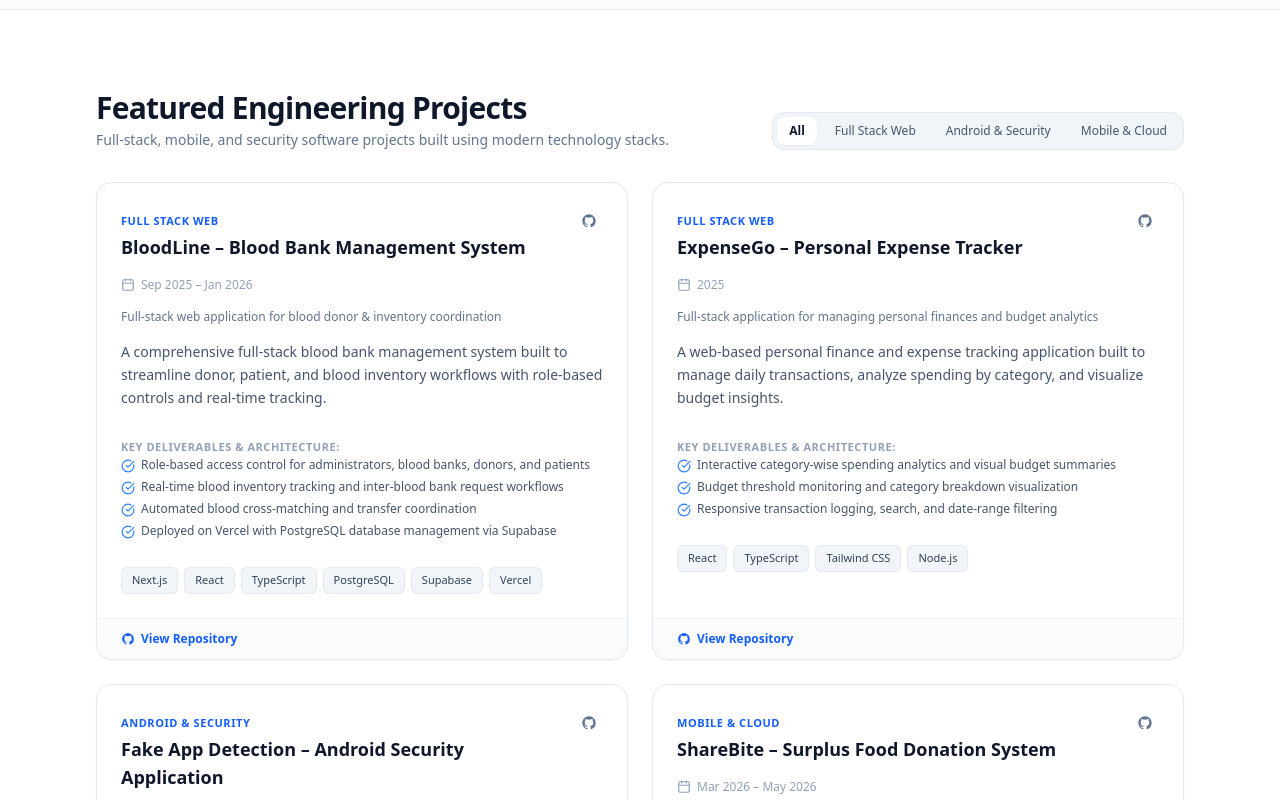
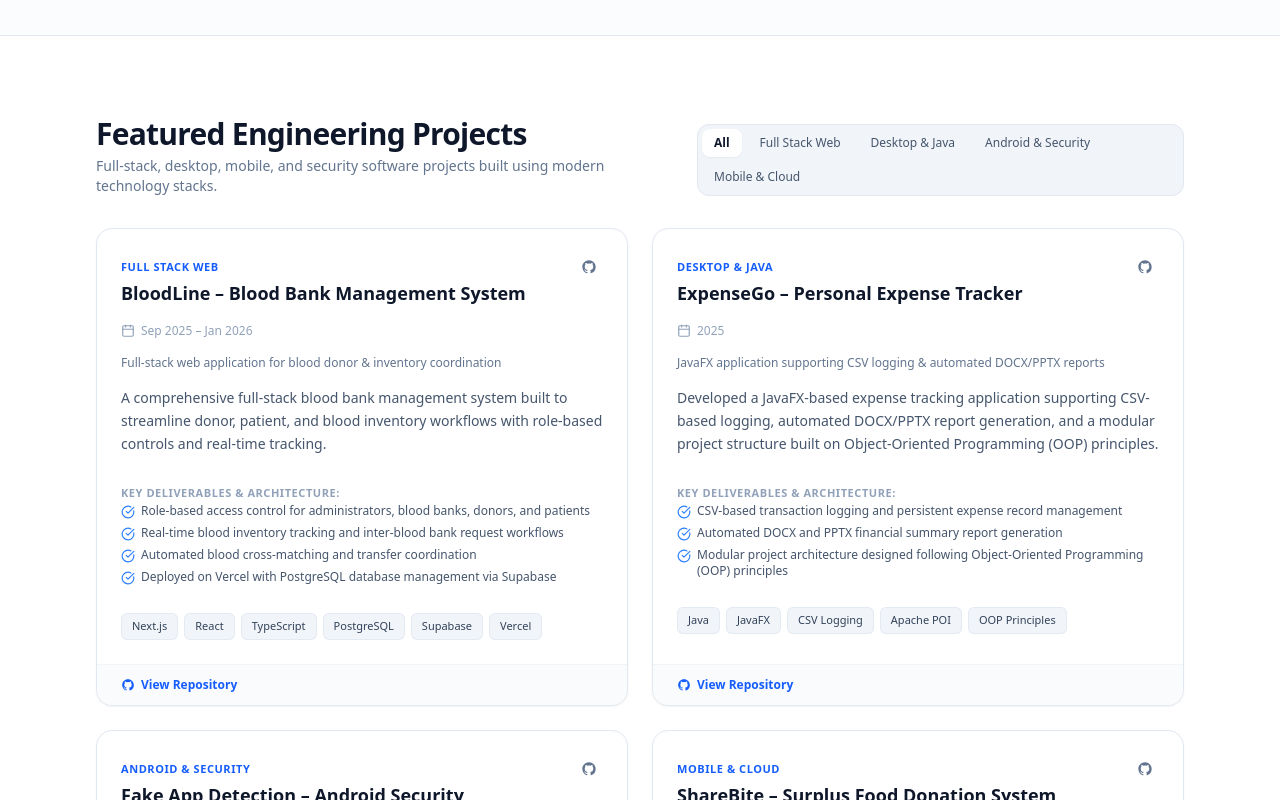
Before and after one commit to shivanvithajayam/cs-portfolio, a Next.js app: page / in a window 1280 px wide. Shown: the part 1920-2720 px from the top of the page. Built offline with nearby package versions, Linux system fonts and the light colour scheme.

Commit message:
Update ExpenseGo to JavaFX-based project with CSV logging and DOCX/PPTX report generation

```diff
--- a/src/components/sections/ProjectsSection.tsx
+++ b/src/components/sections/ProjectsSection.tsx
@@ -9,7 +9,7 @@ export default function ProjectsSection() {
   const { projects } = portfolioData;
   const [selectedCategory, setSelectedCategory] = useState<string>("All");
 
-  const categories = ["All", "Full Stack Web", "Android & Security", "Mobile & Cloud"];
+  const categories = ["All", "Full Stack Web", "Desktop & Java", "Android & Security", "Mobile & Cloud"];
 
   const filteredProjects = selectedCategory === "All"
     ? projects
@@ -26,7 +26,7 @@ export default function ProjectsSection() {
               Featured Engineering Projects
             </h2>
             <p className="text-sm text-slate-500 dark:text-slate-400 mt-1">
-              Full-stack, mobile, and security software projects built using modern technology stacks.
+              Full-stack, desktop, mobile, and security software projects built using modern technology stacks.
             </p>
           </div>
 
--- a/src/data/portfolioData.ts
+++ b/src/data/portfolioData.ts
@@ -20,7 +20,7 @@ export interface Project {
   id: string;
   title: string;
   subtitle: string;
-  category: 'Full Stack Web' | 'Android & Security' | 'Mobile & Cloud';
+  category: 'Full Stack Web' | 'Android & Security' | 'Mobile & Cloud' | 'Desktop & Java';
   period: string;
   description: string;
   technologies: string[];
@@ -82,7 +82,7 @@ export const portfolioData: {
     tagline: "B.E. Computer Science & Engineering student at BMS College of Engineering, Bengaluru. CGPA: 9.9 / 10.",
     bio: [
       "I am an undergraduate student pursuing my Bachelor of Engineering (B.E.) in Computer Science & Engineering at BMS College of Engineering, Bengaluru, maintaining a CGPA of 9.9 / 10 (till IV Semester).",
-      "My technical journey is driven by a deep curiosity for how software systems work from the inside out. I specialize in building full-stack web applications, mobile platforms, and security analysis utilities. My project portfolio includes BloodLine (a Next.js and PostgreSQL blood bank management platform), ShareBite (a Flutter and Firebase surplus food distribution app), Fake App Detection (an Android malware detection tool with Django backend), and ExpenseGo (a React finance tracker).",
+      "My technical journey is driven by a deep curiosity for how software systems work from the inside out. I specialize in building full-stack web applications, mobile platforms, Java desktop software, and security analysis utilities. My project portfolio includes BloodLine (a Next.js and PostgreSQL blood bank management platform), ExpenseGo (a JavaFX-based expense tracking application with automated DOCX/PPTX report generation), ShareBite (a Flutter and Firebase surplus food distribution app), and Fake App Detection (an Android malware detection tool with Django backend).",
       "Beyond writing code, I strongly value core computer science fundamentals—Data Structures & Algorithms, Operating Systems, Database Systems, and Computer Architecture. I approach problem-solving with a focus on code readability, modularity, and scalability.",
       "I actively participate in technical and academic campus communities. I serve as an Organizing Committee member for the IEEE Computer Society BMSCE, a member of Pentagram (the Mathematical Society of BMSCE), and a Core Committee member of the Fine Arts Club (FAC), organizing technical workshops and campus events."
     ],
@@ -124,20 +124,20 @@ export const portfolioData: {
     {
       id: "expense-go",
       title: "ExpenseGo – Personal Expense Tracker",
-      subtitle: "Full-stack application for managing personal finances and budget analytics",
-      category: "Full Stack Web",
+      subtitle: "JavaFX application supporting CSV logging & automated DOCX/PPTX reports",
+      category: "Desktop & Java",
       period: "2025",
-      description: "A web-based personal finance and expense tracking application built to manage daily transactions, analyze spending by category, and visualize budget insights.",
-      technologies: ["React", "TypeScript", "Tailwind CSS", "Node.js"],
+      description: "Developed a JavaFX-based expense tracking application supporting CSV-based logging, automated DOCX/PPTX report generation, and a modular project structure built on Object-Oriented Programming (OOP) principles.",
+      technologies: ["Java", "JavaFX", "CSV Logging", "Apache POI", "OOP Principles"],
       architectureHighlights: [
-        "Interactive category-wise spending analytics and visual budget summaries",
-        "Budget threshold monitoring and category breakdown visualization",
-        "Responsive transaction logging, search, and date-range filtering"
+        "CSV-based transaction logging and persistent expense record management",
+        "Automated DOCX and PPTX financial summary report generation",
+        "Modular project architecture designed following Object-Oriented Programming (OOP) principles"
       ],
       features: [
-        "Real-time expense categorization and balance tracking",
-        "Filterable transaction history with date and amount range queries",
-        "Clean analytical dashboard for personal budgeting and financial management"
+        "Expense tracking and category breakdown user interface",
+        "Automated export of transaction data into formatted DOCX documents and PPTX slideshows",
+        "Clean OOP module separation between data models and file export services"
       ],
       githubUrl: "https://github.com/shivanvithajayam/ExpenseTracker",
       featured: true
@@ -208,7 +208,7 @@ export const portfolioData: {
         { name: "Next.js", context: "Project Experience" },
         { name: "Flutter", context: "Project Experience" },
         { name: "Django", context: "Project Experience" },
-        { name: "JavaFX", context: "Core Coursework" }
+        { name: "JavaFX", context: "Project Experience" }
       ]
     },
     {
```
